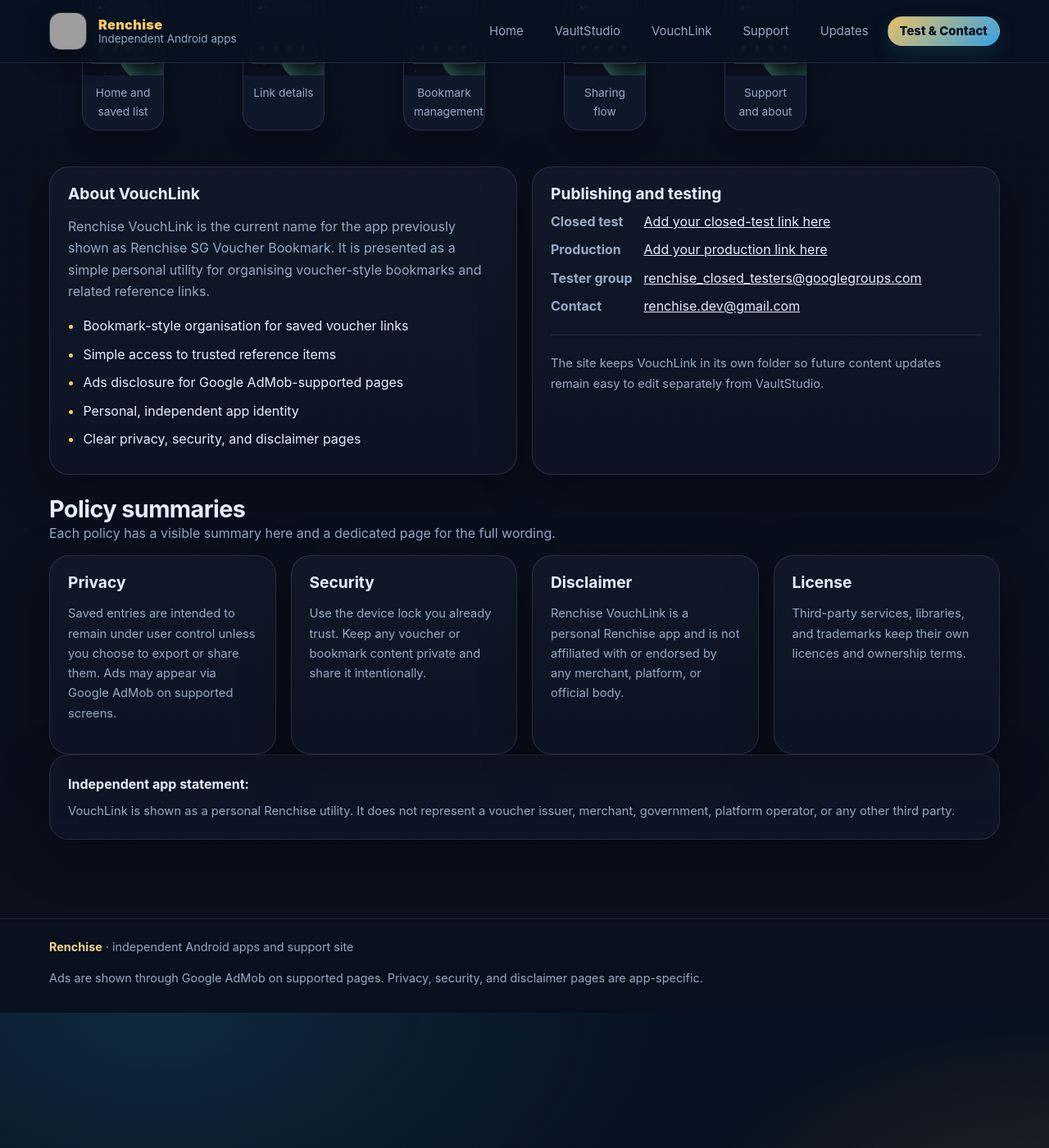
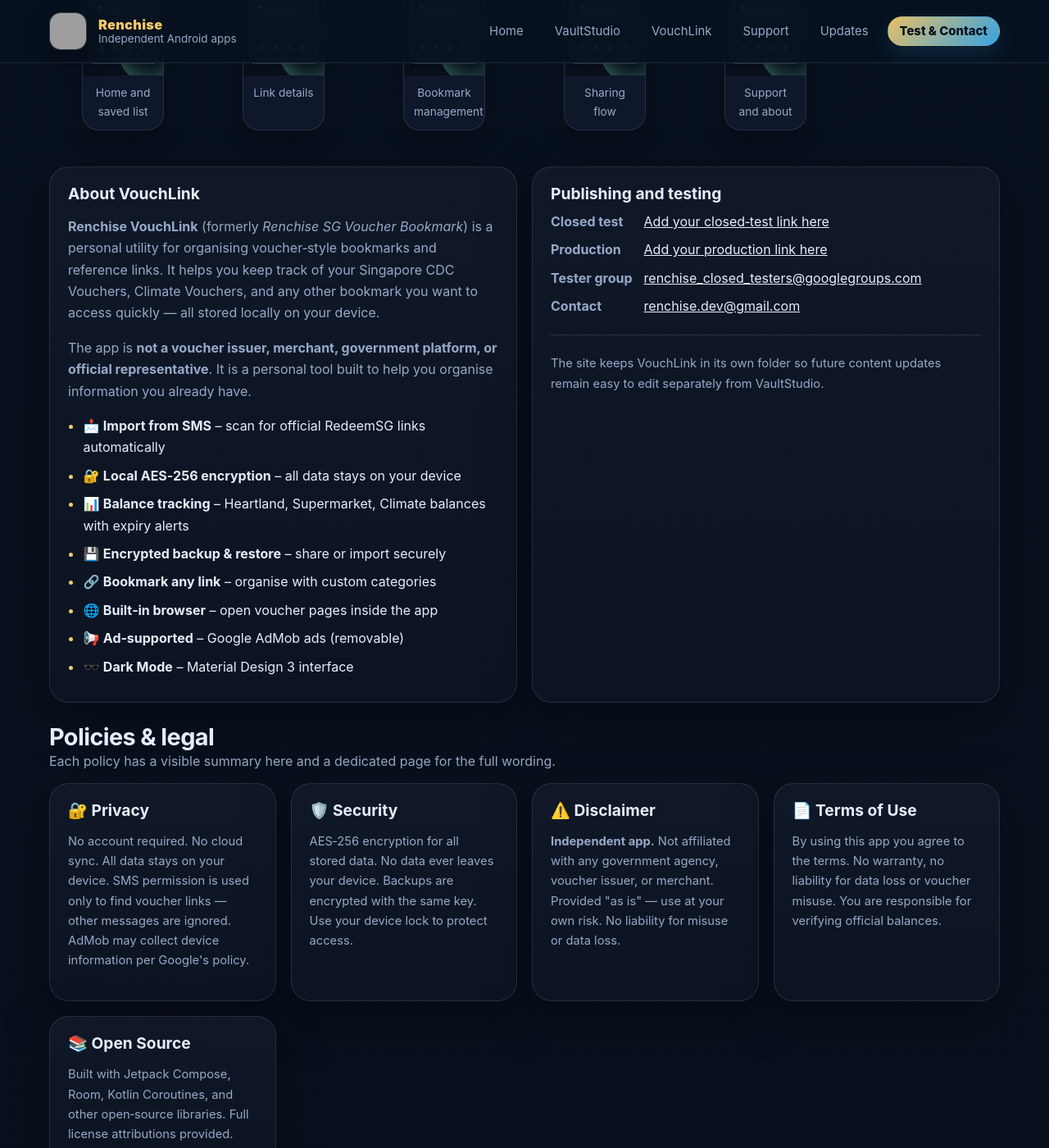
Before and after one commit to renchise/renchise.github.io, a Jekyll site: the page built from vouchlink/index.html, in a window 1280 px wide and 1400 px high, scrolled down 1296 px. Shown: the whole window at 82% size. Built offline with Jekyll 4.4.1, drawn with Linux system fonts in a browser that asks for light colours; some of the changed text lies outside the part shown; grey boxes are pictures that could not be loaded.

Commit message:
Update index.html

```diff
--- a/vouchlink/index.html
+++ b/vouchlink/index.html
@@ -51,26 +51,31 @@
 notice: "The support hub from Google Sites still uses the older app name in history, so this website keeps a clear rename note to avoid confusion during publishing."
 ---
 
-
 <div class="grid-2">
   <div class="panel">
     <h3>About VouchLink</h3>
     <p class="muted">
-      Renchise VouchLink is the current name for the app previously shown as Renchise SG Voucher Bookmark. It is presented as a simple personal utility for organising voucher-style bookmarks and related reference links.
+      <strong>Renchise VouchLink</strong> (formerly <em>Renchise SG Voucher Bookmark</em>) is a personal utility for organising voucher‑style bookmarks and reference links. It helps you keep track of your Singapore CDC Vouchers, Climate Vouchers, and any other bookmark you want to access quickly — all stored locally on your device.
+    </p>
+    <p class="muted">
+      The app is <strong>not a voucher issuer, merchant, government platform, or official representative</strong>. It is a personal tool built to help you organise information you already have.
     </p>
     <ul class="checklist">
-      <li>Bookmark-style organisation for saved voucher links</li>
-      <li>Simple access to trusted reference items</li>
-      <li>Ads disclosure for Google AdMob-supported pages</li>
-      <li>Personal, independent app identity</li>
-      <li>Clear privacy, security, and disclaimer pages</li>
+      <li>📩 <strong>Import from SMS</strong> – scan for official RedeemSG links automatically</li>
+      <li>🔐 <strong>Local AES‑256 encryption</strong> – all data stays on your device</li>
+      <li>📊 <strong>Balance tracking</strong> – Heartland, Supermarket, Climate balances with expiry alerts</li>
+      <li>💾 <strong>Encrypted backup &amp; restore</strong> – share or import securely</li>
+      <li>🔗 <strong>Bookmark any link</strong> – organise with custom categories</li>
+      <li>🌐 <strong>Built‑in browser</strong> – open voucher pages inside the app</li>
+      <li>📢 <strong>Ad‑supported</strong> – Google AdMob ads (removable)</li>
+      <li>🕶️ <strong>Dark Mode</strong> – Material Design 3 interface</li>
     </ul>
   </div>
 
   <div class="panel">
     <h3>Publishing and testing</h3>
     <div class="kv">
-      <div class="key">Closed test</div><div class="val"><a href="#" rel="nofollow">Add your closed-test link here</a></div>
+      <div class="key">Closed test</div><div class="val"><a href="#" rel="nofollow">Add your closed‑test link here</a></div>
       <div class="key">Production</div><div class="val"><a href="#" rel="nofollow">Add your production link here</a></div>
       <div class="key">Tester group</div><div class="val"><a href="https://groups.google.com/g/renchise_closed_testers" target="_blank" rel="noopener">renchise_closed_testers@googlegroups.com</a></div>
       <div class="key">Contact</div><div class="val"><a href="mailto:renchise.dev@gmail.com">renchise.dev@gmail.com</a></div>
@@ -80,36 +85,70 @@
   </div>
 </div>
 
+<!-- ========== Policy Summaries ========== -->
 <div class="section-head" style="margin-top:26px;">
   <div>
-    <h2>Policy summaries</h2>
+    <h2>Policies &amp; legal</h2>
     <p>Each policy has a visible summary here and a dedicated page for the full wording.</p>
   </div>
 </div>
 
 <div class="grid-4">
   <a class="policy-card" href="/vouchlink/privacy.html" style="text-decoration:none;">
-    <h3>Privacy</h3>
-    <p class="muted small">Saved entries are intended to remain under user control unless you choose to export or share them. Ads may appear via Google AdMob on supported screens.</p>
+    <h3>🔐 Privacy</h3>
+    <p class="muted small">No account required. No cloud sync. All data stays on your device. SMS permission is used only to find voucher links — other messages are ignored. AdMob may collect device information per Google's policy.</p>
   </a>
   <a class="policy-card" href="/vouchlink/security.html" style="text-decoration:none;">
-    <h3>Security</h3>
-    <p class="muted small">Use the device lock you already trust. Keep any voucher or bookmark content private and share it intentionally.</p>
+    <h3>🛡️ Security</h3>
+    <p class="muted small">AES‑256 encryption for all stored data. No data ever leaves your device. Backups are encrypted with the same key. Use your device lock to protect access.</p>
   </a>
   <a class="policy-card" href="/vouchlink/disclaimer.html" style="text-decoration:none;">
-    <h3>Disclaimer</h3>
-    <p class="muted small">Renchise VouchLink is a personal Renchise app and is not affiliated with or endorsed by any merchant, platform, or official body.</p>
+    <h3>⚠️ Disclaimer</h3>
+    <p class="muted small"><strong>Independent app.</strong> Not affiliated with any government agency, voucher issuer, or merchant. Provided "as is" — use at your own risk. No liability for misuse or data loss.</p>
   </a>
-  <a class="policy-card" href="/vouchlink/license.html" style="text-decoration:none;">
-    <h3>License</h3>
-    <p class="muted small">Third-party services, libraries, and trademarks keep their own licences and ownership terms.</p>
+  <a class="policy-card" href="/vouchlink/terms.html" style="text-decoration:none;">
+    <h3>📄 Terms of Use</h3>
+    <p class="muted small">By using this app you agree to the terms. No warranty, no liability for data loss or voucher misuse. You are responsible for verifying official balances.</p>
+  </a>
+  <a class="policy-card" href="/vouchlink/opensource.html" style="text-decoration:none;">
+    <h3>📚 Open Source</h3>
+    <p class="muted small">Built with Jetpack Compose, Room, Kotlin Coroutines, and other open‑source libraries. Full license attributions provided.</p>
   </a>
 </div>
 
-
-<div class="notice">
-  <strong>Independent app statement:</strong>
+<!-- ========== Independent App Disclaimer (prominent) ========== -->
+<div class="notice" style="background:#fef9e7; border-left:4px solid #f59e0b; padding:1.25rem 1.5rem; margin:2rem 0;">
+  <strong>⚠️ Independent App — No Affiliation</strong>
   <div class="muted small" style="margin-top:8px;">
-    VouchLink is shown as a personal Renchise utility. It does not represent a voucher issuer, merchant, government, platform operator, or any other third party.
+    Renchise VouchLink is a <strong>personal, independent</strong> utility developed by an individual Android developer. It is <strong>not affiliated with, endorsed by, sponsored by, or associated with</strong> any Singapore Government agency, the CDC, the Climate Voucher programme, RedeemSG, or any merchant or platform operator.
+  </div>
+  <div class="muted small" style="margin-top:6px;">
+    All voucher information displayed is for convenience only and may not always reflect the latest official records. Users should verify important details through the official voucher websites.
+  </div>
+  <div class="muted small" style="margin-top:6px; font-weight:500;">
+    The app is provided <strong>"AS IS"</strong> and <strong>"AS AVAILABLE"</strong> without warranties of any kind. The developer assumes no responsibility for any loss of vouchers, balances, data, or other damages arising from use of this app.
   </div>
 </div>
+
+<!-- ========== Screenshots (placeholder) ========== -->
+<div class="section-head" style="margin-top:26px;">
+  <div>
+    <h2>Screenshots</h2>
+    <p>Tap any image to preview full size. <em>(Replace with actual assets)</em></p>
+  </div>
+</div>
+<div class="screenshot-grid">
+  {% for shot in page.screenshots %}
+    <figure>
+      <img src="{{ shot.image }}" alt="{{ shot.caption }}" loading="lazy" />
+      <figcaption>{{ shot.caption }}</figcaption>
+    </figure>
+  {% endfor %}
+</div>
+
+<!-- ========== Additional Footer Note ========== -->
+<div class="notice" style="background:#f1f5f9; border-left:4px solid #3b82f6; padding:0.75rem 1.25rem; margin:2rem 0;">
+  <div class="muted small">
+    <strong>📢 AdMob Disclosure:</strong> This app displays advertisements provided by Google AdMob. Google may collect certain diagnostic, advertising or device information in accordance with <a href="https://policies.google.com/privacy" target="_blank" rel="noopener">Google's Privacy Policy</a>. The developer does not receive your voucher data.
+  </div>
+</div>
```
